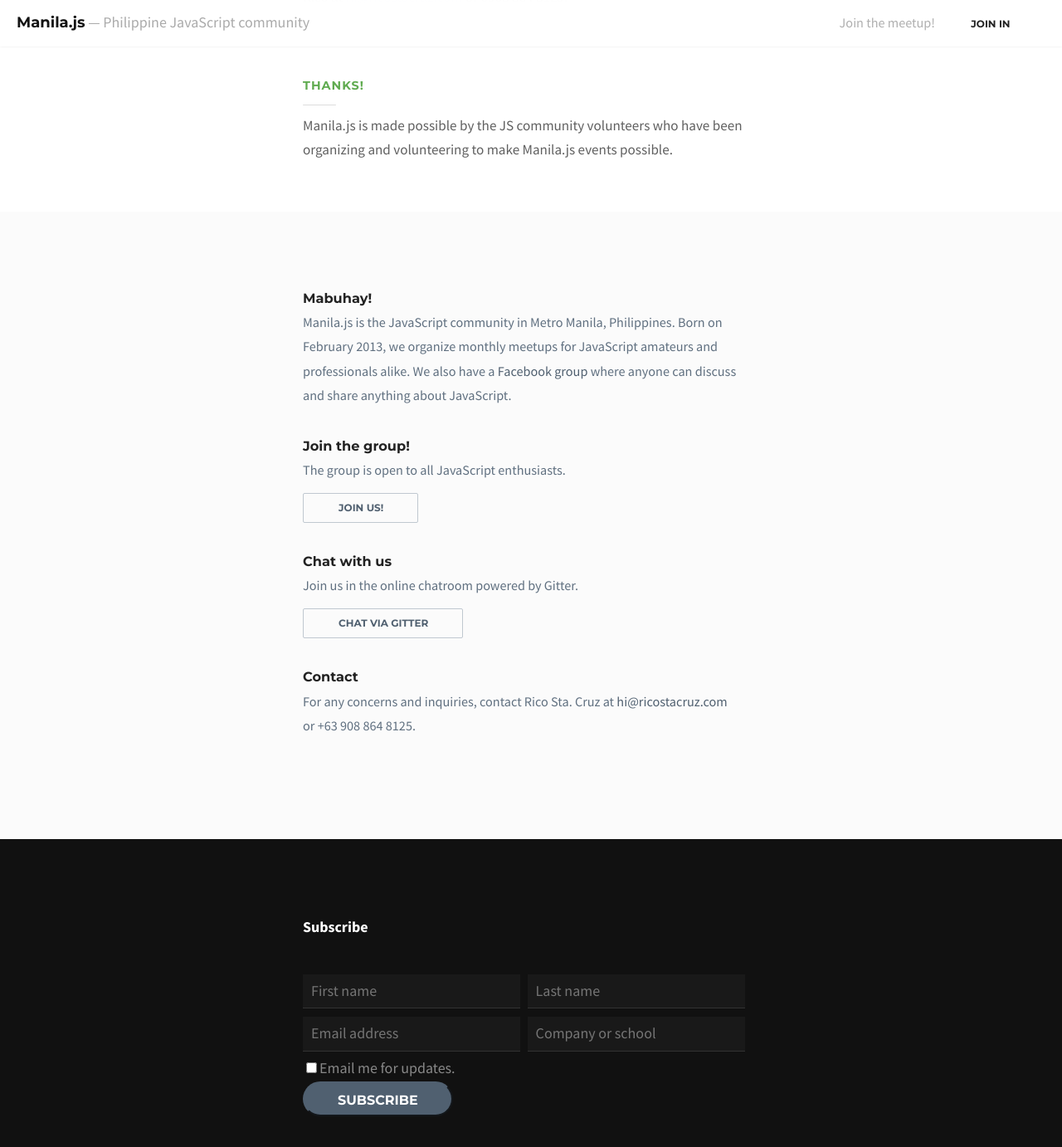
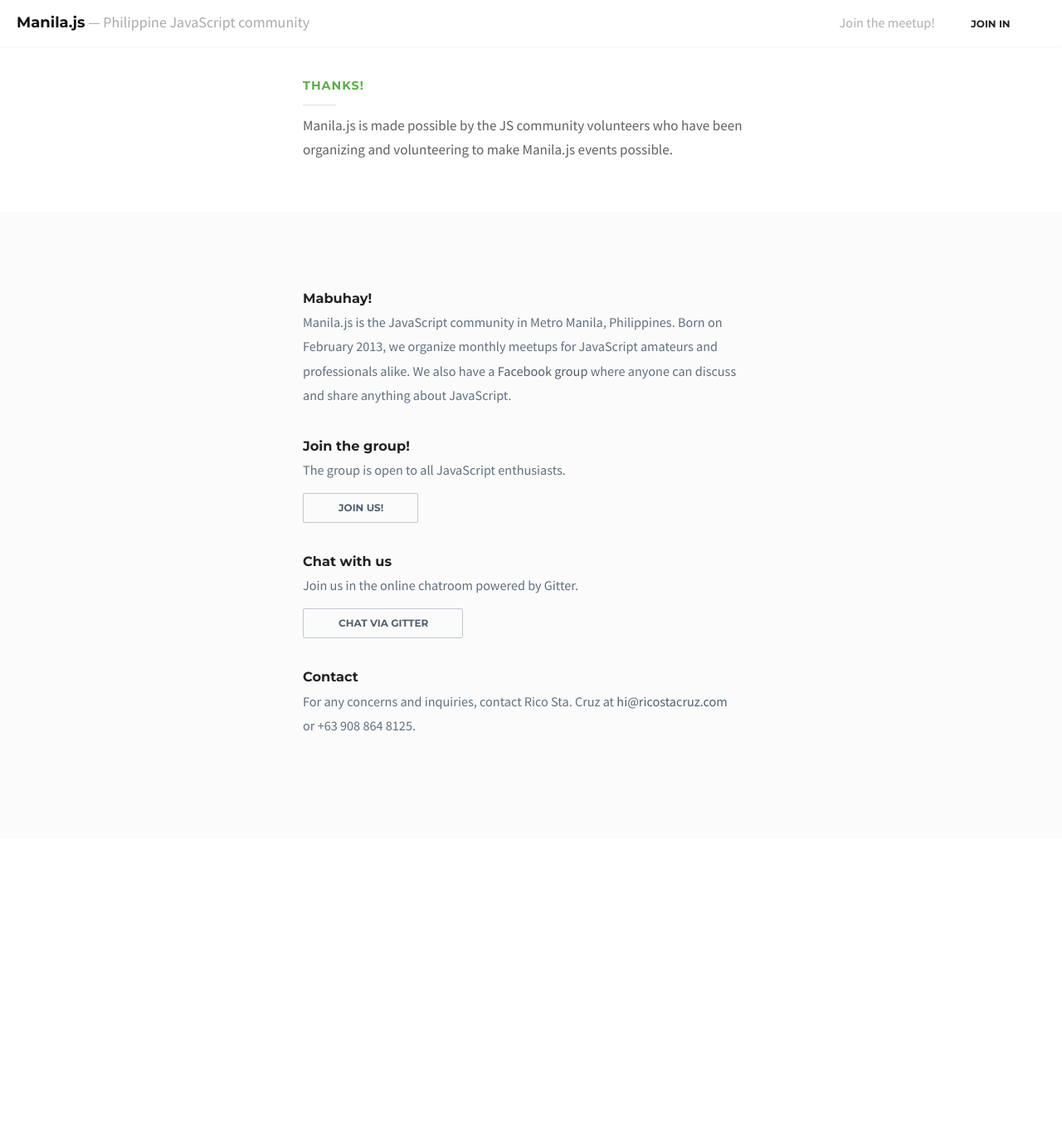
Before and after one commit to manilajs/manilajs.com, a Jekyll site: the page built from index.html, in a window 1280 px wide and 1400 px high, scrolled down 2854 px. Shown: the top 1382 px of the window at 83% size. Built offline with Jekyll 4.4.1, drawn with Linux system fonts in a browser that asks for light colours; nearby versions of some CDN libraries; some web fonts are replaced; after the commit the page ends 3865 px from its top, so only the background shows below that.

Commit message:
Add open sans.

```diff
--- a/_layouts/event.html
+++ b/_layouts/event.html
@@ -360,7 +360,7 @@
     </div>
   </section>
 
-  <section class='section signup-footer'>
+  <section class='section signup-footer' style="display: none">
     <div class='in'>
       <!-- Begin MailChimp Signup Form -->
       <div id="mc_embed_signup">
@@ -382,7 +382,7 @@
           <div class="response" id="mce-success-response" style="display:none"></div>
         </div>    <!-- real people should not fill this in and expect good things - do not remove this or risk form bot signups-->
           <div style="position: absolute; left: -5000px;"><input type="text" name="b_5f5fd8e377_916f3ae313" tabindex="-1" value=""></div>
-          <div class="clear"><input type="submit" value="Subscribe" name="subscribe" id="mc-embedded-subscribe" class="button"></div>
+          <div class="clear"><input type="submit" class="submit" value="Subscribe" name="subscribe" id="mc-embedded-subscribe" class="button"></div>
       </form>
       </div>
 
--- a/assets/style.css
+++ b/assets/style.css
@@ -1,3 +1,4 @@
+@import url(http://fonts.googleapis.com/css?family=Open+Sans:100);
 @import url(http://fonts.googleapis.com/css?family=Source+Sans+Pro:400,700);
 @import url(http://fonts.googleapis.com/css?family=Montserrat:700);
 @import url(http://fonts.googleapis.com/css?family=Electrolize:400);
@@ -1116,3 +1117,7 @@
   color: #3ad;
   border-bottom-color: #3ad;
 }
+
+.signup-footer .submit {
+  border: 0;
+}
```
